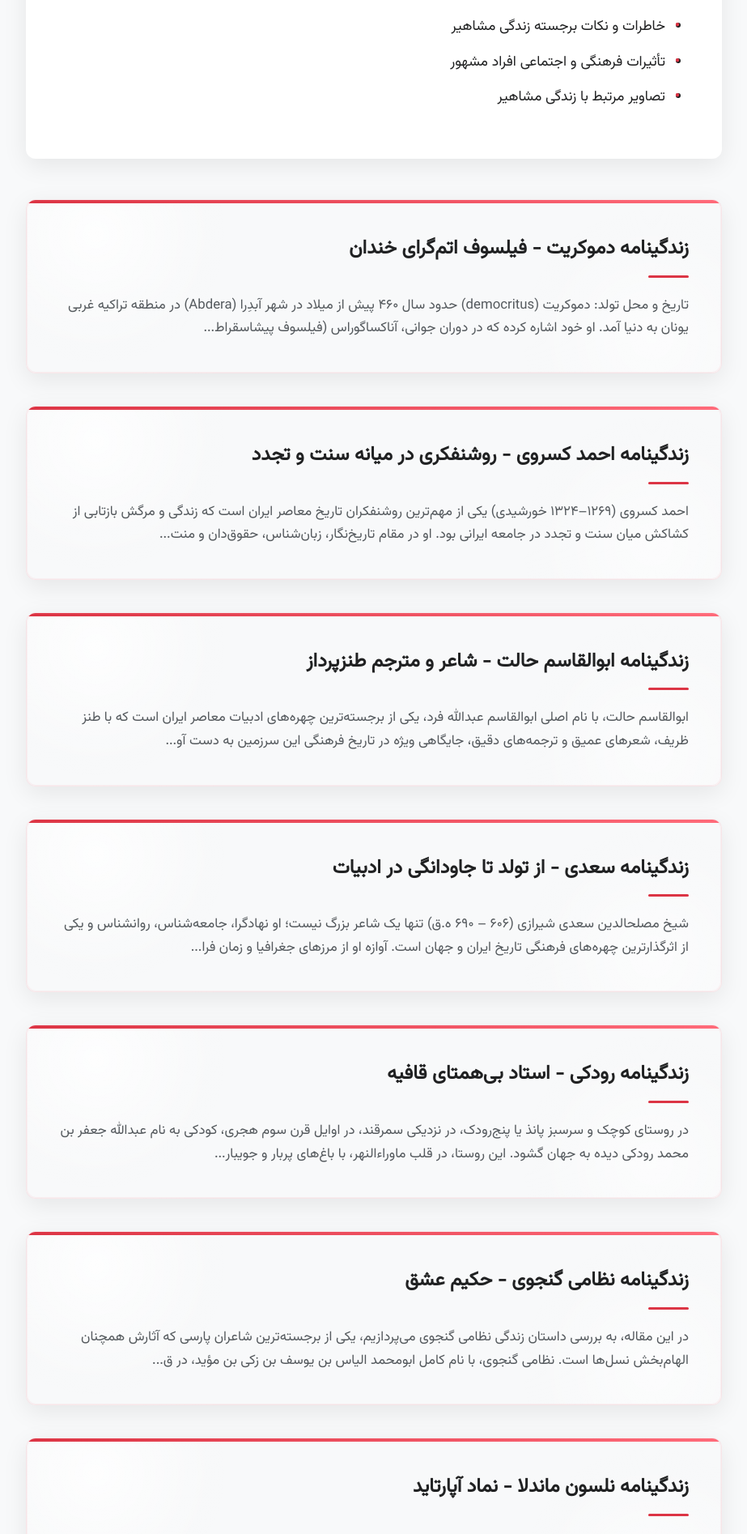
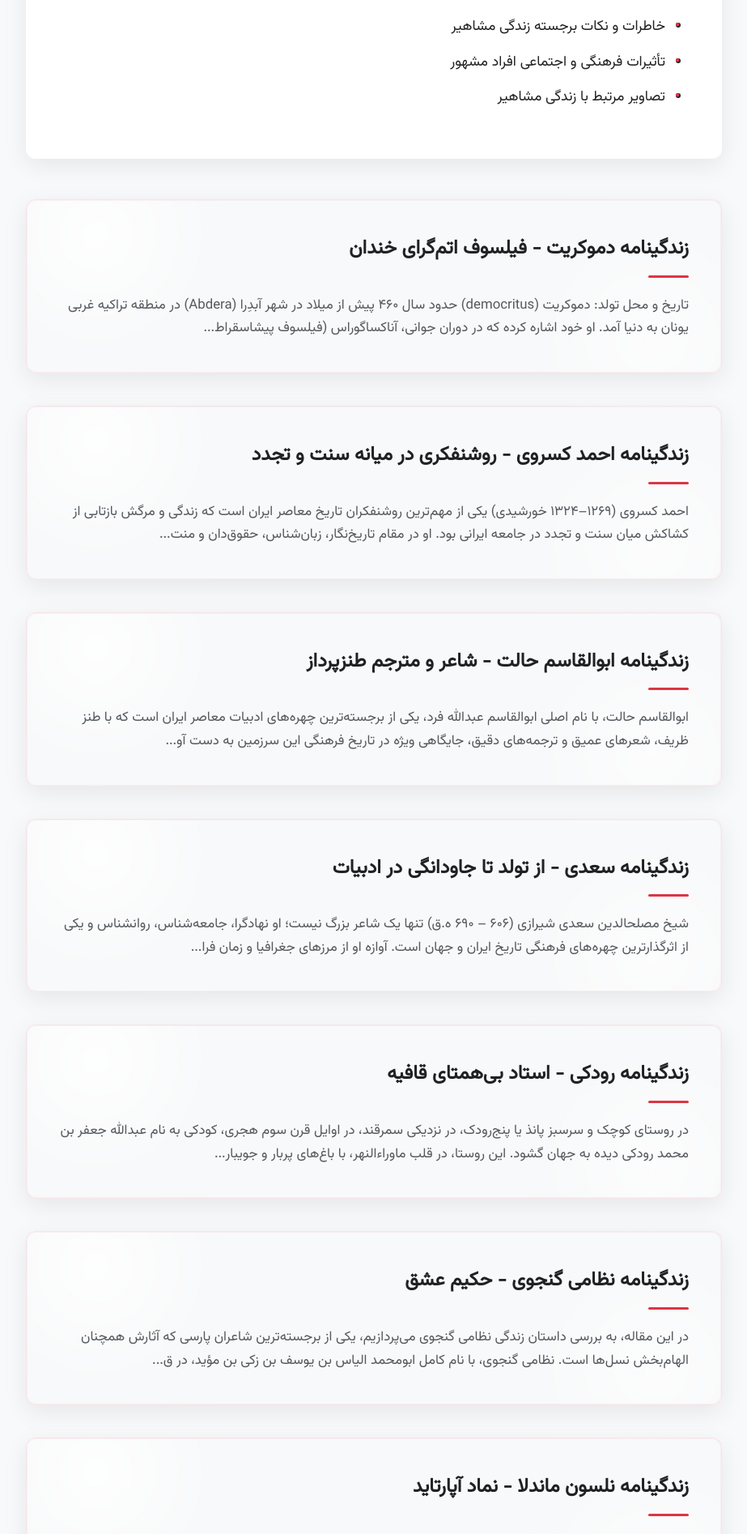
Before and after one commit to darkblog/darkblog.github.io, a Jekyll site: the page built from test.html, in a window 1280 px wide. Shown: the part 681-2575 px from the top of the page at 81% size, without its empty margins (178-1101 px from the left). Built offline with Jekyll 4.4.1, drawn with Linux system fonts in a browser that asks for light colours.

Commit message:
Update test.html

```diff
--- a/test.html
+++ b/test.html
@@ -229,23 +229,8 @@
             background: linear-gradient(135deg, #ffffff 0%, #fdfdfd 100%);
         }
 
-        /* نوار رنگی دائمی در بالای پست‌ها */
-        .post-card::before {
-            content: '';
-            position: absolute;
-            top: 0;
-            right: 0;
-            width: 100%;
-            height: 4px;
-            background: linear-gradient(90deg, var(--primary-color), var(--primary-light));
-            transform: scaleX(1);
-            transform-origin: left;
-            transition: transform 0.3s ease;
-        }
-
-        .post-card:hover::before {
-            transform: scaleX(1);
-        }
+        /* حذف نوار رنگی بالای پست‌ها */
+        /* .post-card::before حذف شده */
 
         /* اضافه کردن سایه داخلی */
         .post-card::after {
```
Also changed, not shown: other parts of test.html (+2 -1 lines).
